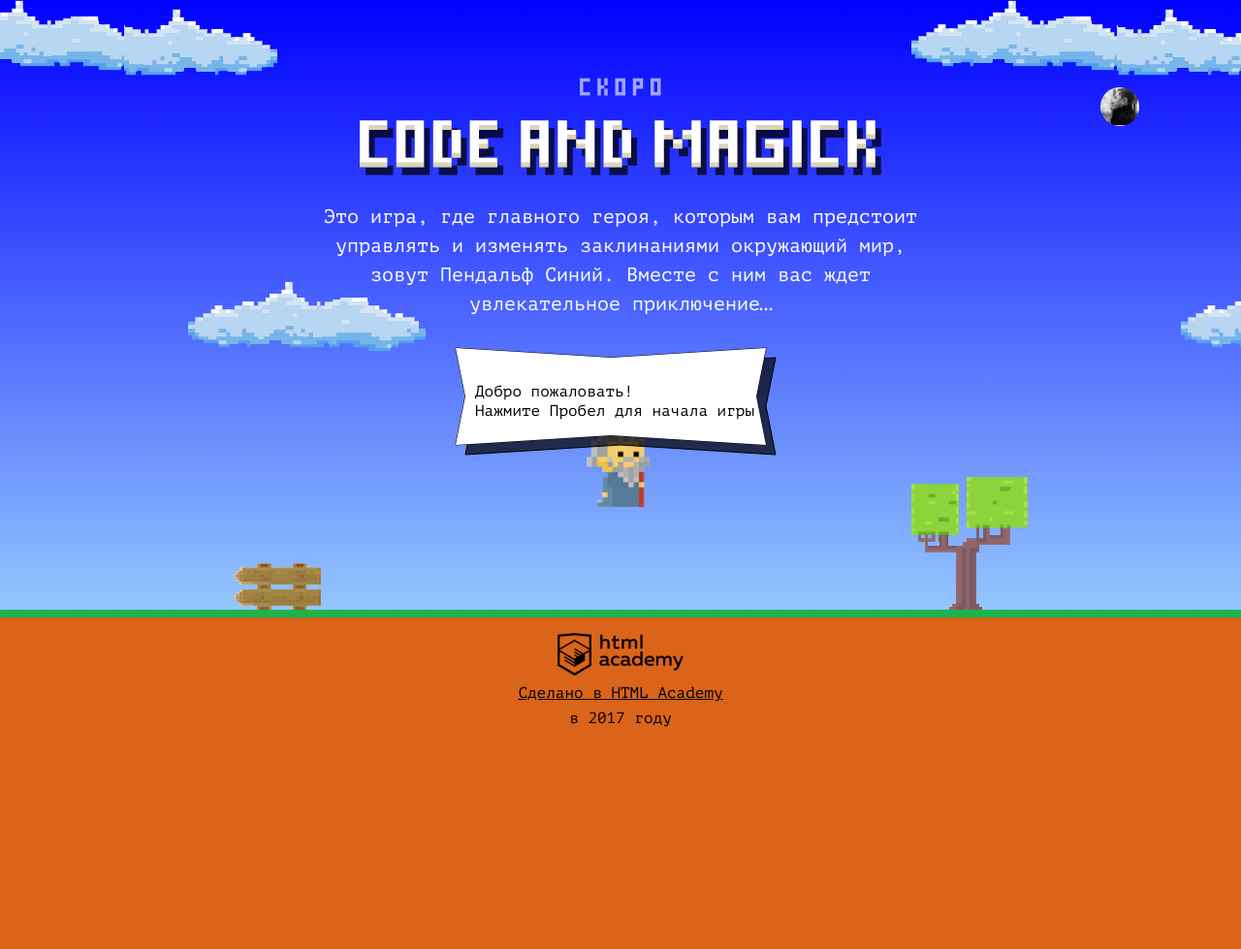
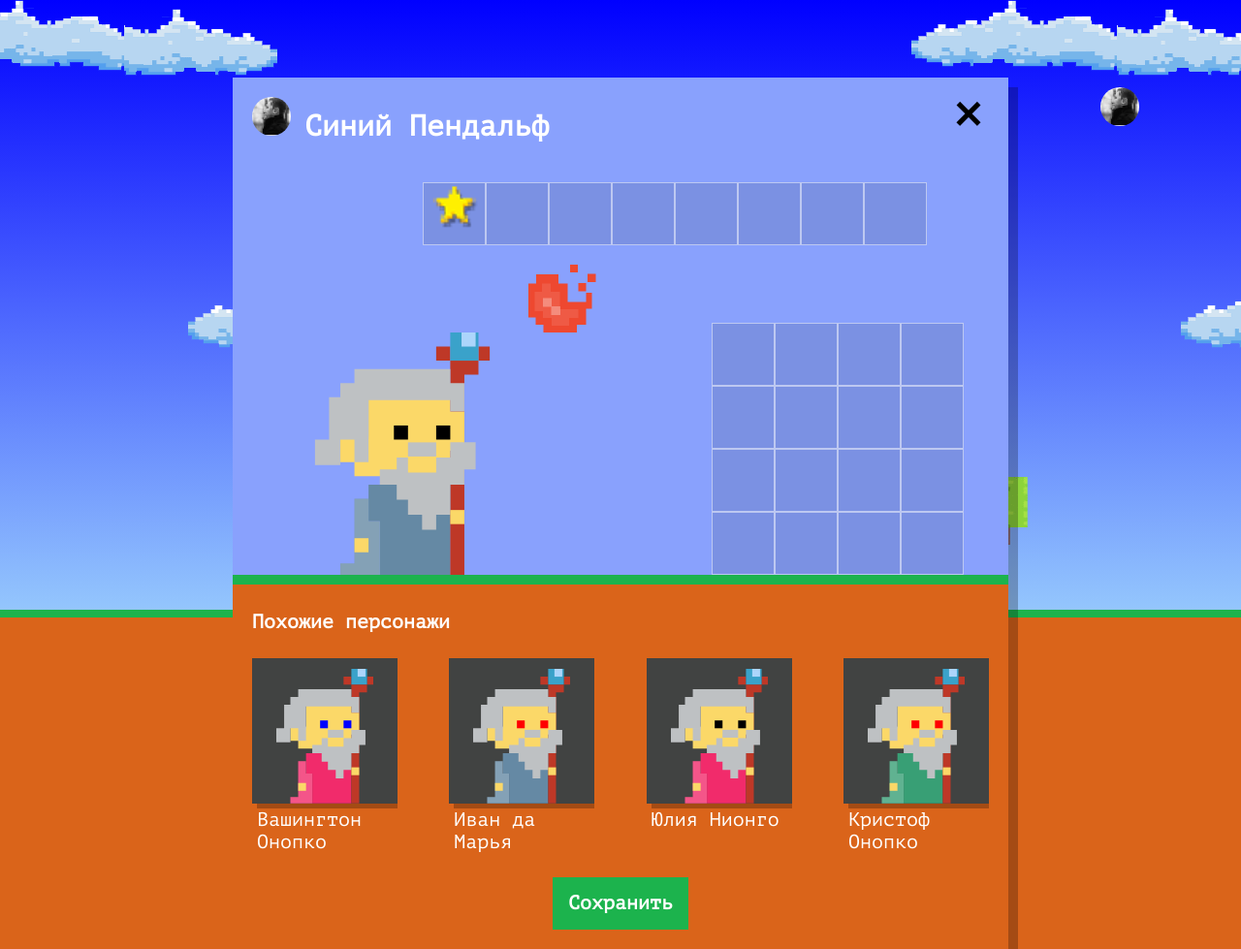
Before and after one commit to guilt-alt/1245003-code-and-magick-21, a website: page index.html in a window 1280 px wide. Shown: the whole page at 97% size. Before the commit the page ends 800 px from the top, so only its background shows below. Drawn offline with Linux system fonts and the light colour scheme.

Commit message:
Нас орда

```diff
--- a/index.html
+++ b/index.html
@@ -203,6 +203,7 @@
     return gameFieldHeight / 3;
   }
 </script>
+<script src="js/setup.js"></script>
 <script src="js/stat.js"></script>
 <script src="js/game.js"></script>
 
--- /dev/null
+++ b/js/setup.js
@@ -0,0 +1,88 @@
+'use strict';
+
+const NAMES = [
+  `Иван`,
+  `Хуан Себастьян`,
+  `Мария`,
+  `Кристоф`,
+  `Виктор`,
+  `Юлия`,
+  `Люпита`,
+  `Вашингтон`
+];
+
+const SURNAMES = [
+  `да Марья`,
+  `Верон`,
+  `Мирабелла`,
+  `Вальц`,
+  `Онопко`,
+  `Топольницкая`,
+  `Нионго`,
+  `Ирвинг`
+];
+
+const COAT_COLORS = [
+  `rgb(101, 137, 164)`,
+  `rgb(241, 43, 107)`,
+  `rgb(146, 100, 161)`,
+  `rgb(56, 159, 117)`,
+  `rgb(215, 210, 55)`,
+  `rgb(0, 0, 0)`
+];
+
+const EYES_COLORS = [
+  `black`,
+  `red`,
+  `blue`,
+  `yellow`,
+  `green`,
+];
+
+let generatedWizards = [];
+
+const userDialog = document.querySelector(`.setup`);
+
+userDialog.classList.remove(`hidden`);
+
+const similarListElement = document.querySelector(`.setup-similar-list`);
+
+const similarWizardTemplate = document.querySelector(`#similar-wizard-template`)
+  .content
+  .querySelector(`.setup-similar-item`);
+
+const getRandomIndex = function (arr) {
+  return Math.floor(Math.random() * arr.length);
+};
+
+const getRandomWizard = function () {
+  let object = {
+    name: NAMES[getRandomIndex(NAMES)] + ` ` + SURNAMES[getRandomIndex(SURNAMES)],
+    coatColor: COAT_COLORS[getRandomIndex(COAT_COLORS)],
+    eyesColor: EYES_COLORS[getRandomIndex(EYES_COLORS)]
+  };
+
+  return object;
+};
+
+for (let i = 0; i < 4; i++) {
+  generatedWizards.push(getRandomWizard());
+}
+
+const renderWizard = function (wizards) {
+  const wizardElement = similarWizardTemplate.cloneNode(true);
+  wizardElement.querySelector(`.setup-similar-label`).textContent = wizards.name;
+  wizardElement.querySelector(`.wizard-coat`).style.fill = wizards.coatColor;
+  wizardElement.querySelector(`.wizard-eyes`).style.fill = wizards.eyesColor;
+
+  return wizardElement;
+};
+
+const fragment = document.createDocumentFragment();
+for (let i = 0; i < generatedWizards.length; i++) {
+  fragment.appendChild(renderWizard(generatedWizards[i]));
+}
+
+similarListElement.appendChild(fragment);
+
+userDialog.querySelector(`.setup-similar`).classList.remove(`hidden`);
```
